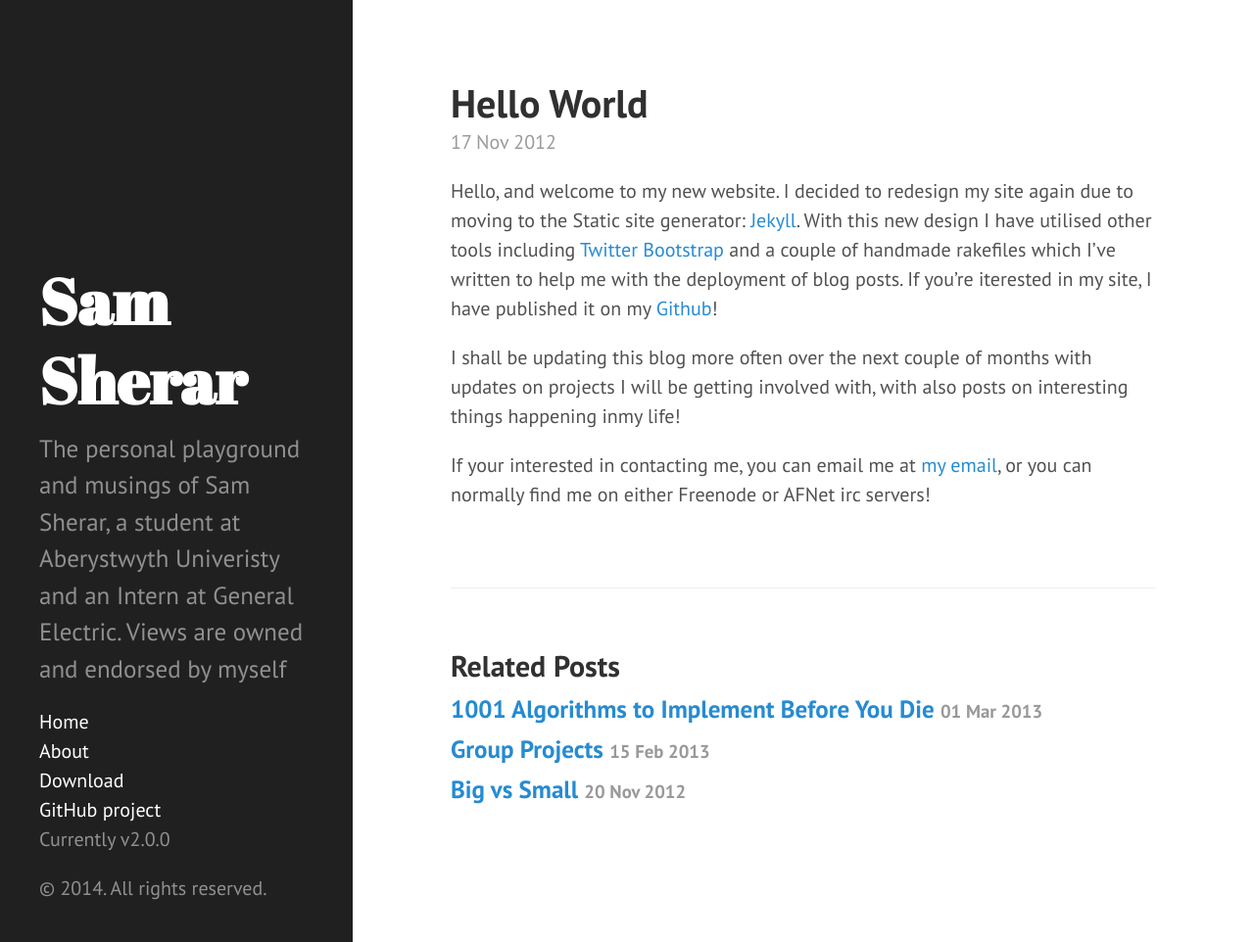
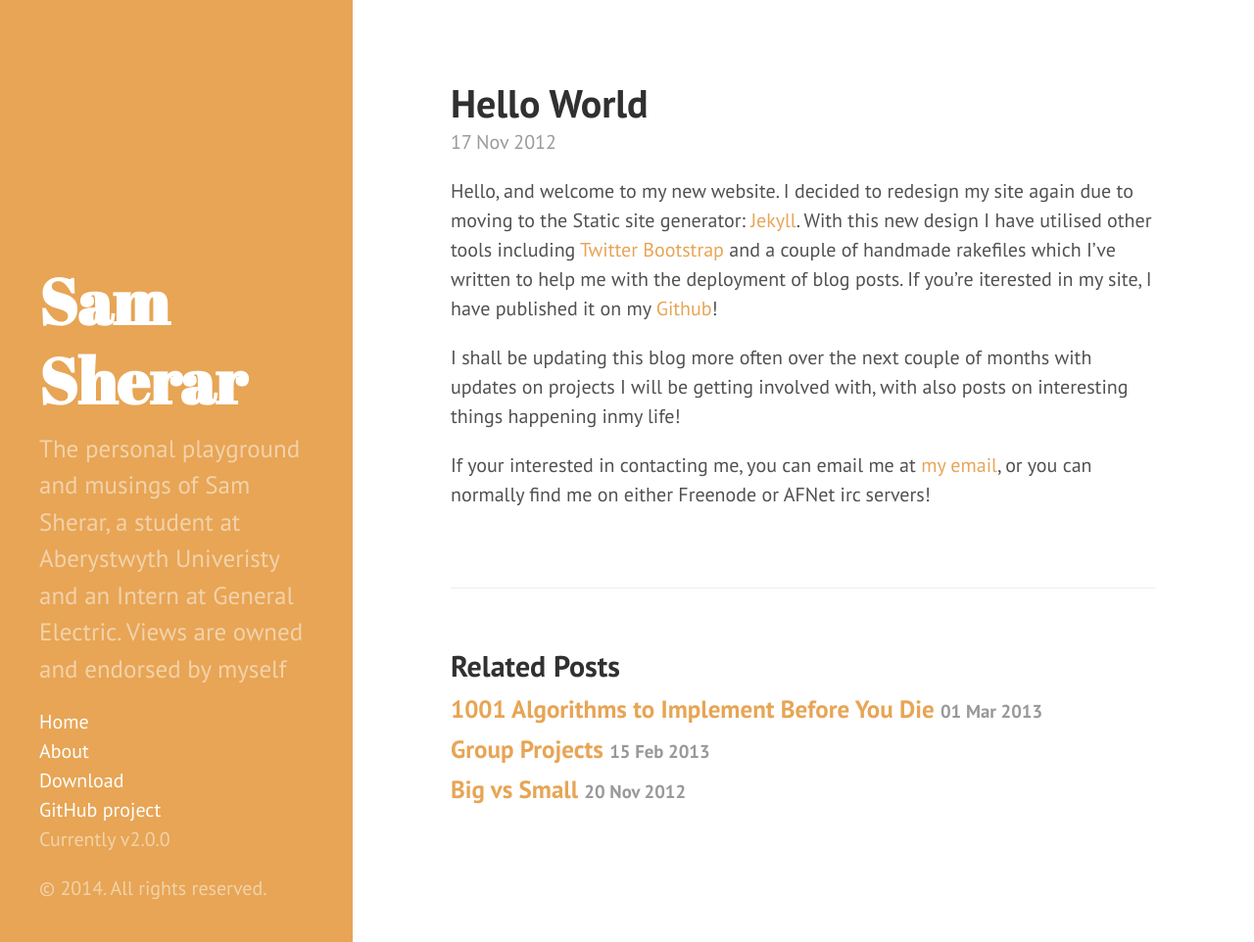
Before and after one commit to ssherar/ssherar.github.com, a Jekyll site: the page built from blog/_posts/2012-11-17-hello-world.md, in a window 1280 px wide and 962 px high. Shown: the whole window at 98% size. Built offline with Jekyll 4.4.1, drawn with Linux system fonts in a browser that asks for light colours; Markdown is read by kramdown in place of the engine named in the settings.

Commit message:
Transposing my orange from the original site

```diff
--- a/_layouts/default.html
+++ b/_layouts/default.html
@@ -3,7 +3,7 @@
 
   {% include head.html %}
 
-  <body>
+  <body class="theme-base-1d">
 
     {% include sidebar.html %}
 
--- a/public/css/hyde.css
+++ b/public/css/hyde.css
@@ -248,3 +248,12 @@ a.sidebar-nav-item:focus {
 .theme-base-0f .related-posts li a:hover {
   color: #8f5536;
 }
+
+/* Personal Orange */
+.theme-base-1d .sidebar {
+  background-color:#E7A555;
+}
+.theme-base-1d .content a,
+.theme-base-1d .related-posts li a:hover {
+  color:#E7A555;
+}
```
